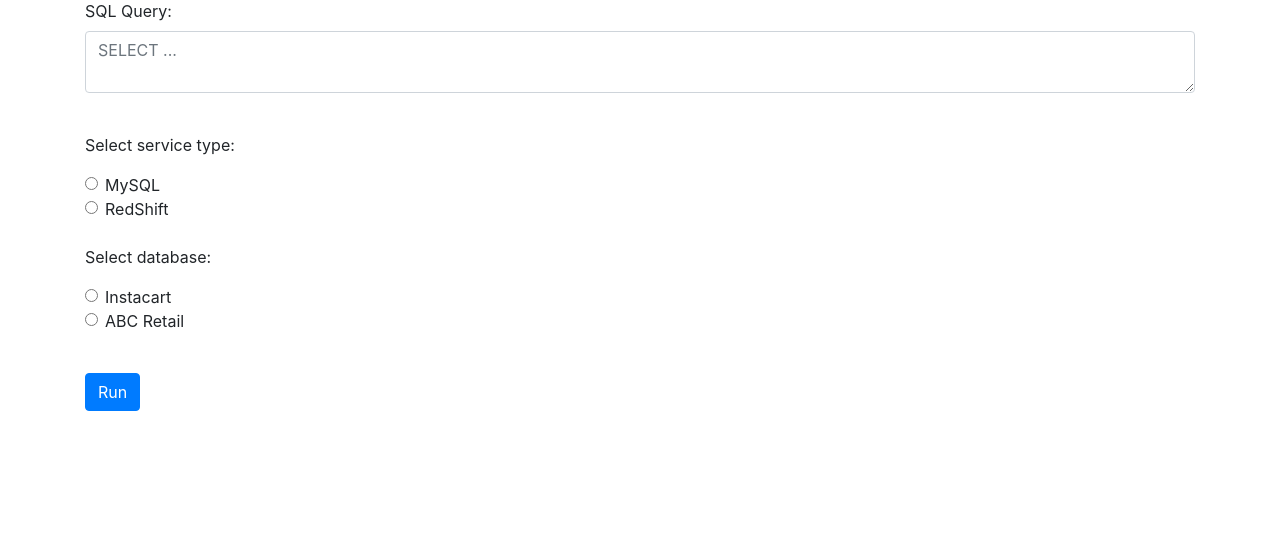
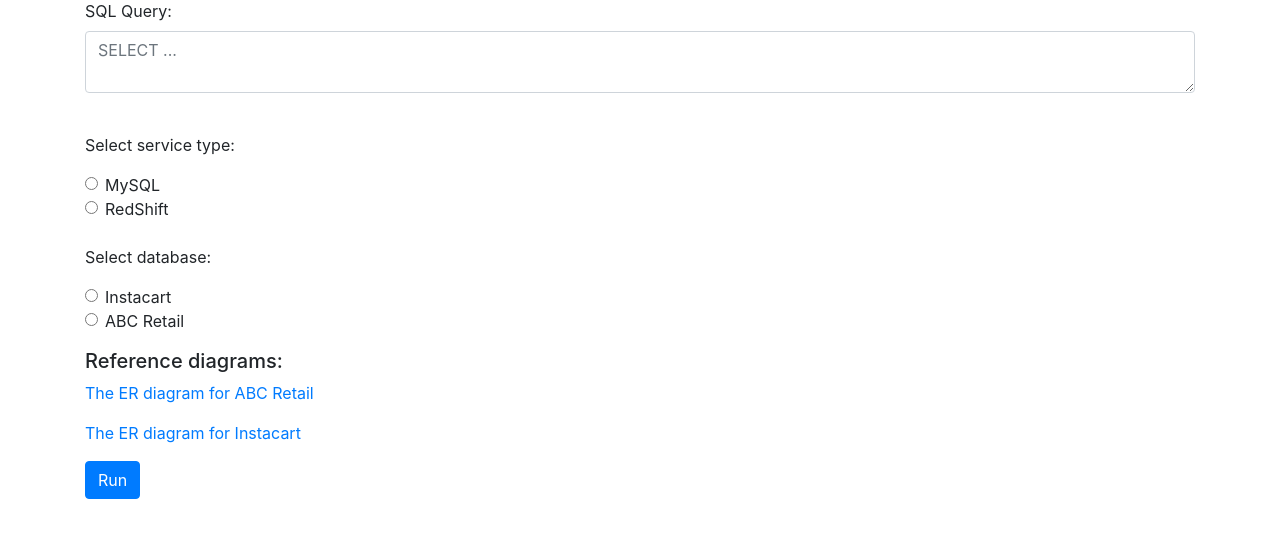
Before and after one commit to Hassan-Khurshid/Instacart-Webapp, a Flask app: page / in a window 1280 px wide. Shown: the part 163-701 px from the top of the page. Run offline with Flask 2, Linux system fonts and the light colour scheme; some libraries are stand-ins or nearby versions.

Commit message:
added erd diagrams

```diff
--- a/templates/index.html
+++ b/templates/index.html
@@ -45,8 +45,11 @@
                   ABC Retail
                </label>
             </div>
-
-         <br>
+         </div>
+         <div>
+            <h5>Reference diagrams:</h5>
+            <p><a href="https://cs527-img.s3.us-east-2.amazonaws.com/abc_ER.png", target="_blank">The ER diagram for ABC Retail</a></p>
+            <p><a href="https://cs527-img.s3.us-east-2.amazonaws.com/instacart_ED.png", target="_blank">The ER diagram for Instacart</a></p>
          </div>
          <div class="form-group">
             <button type="submit" class="btn btn-primary">
```
